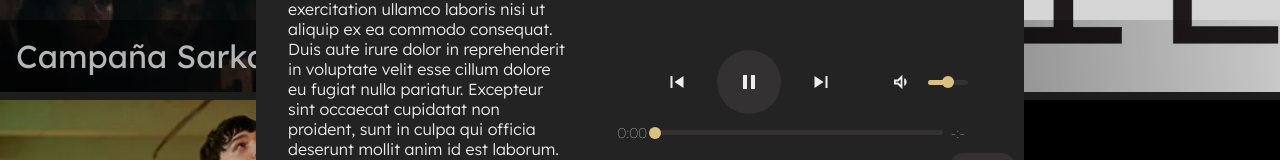
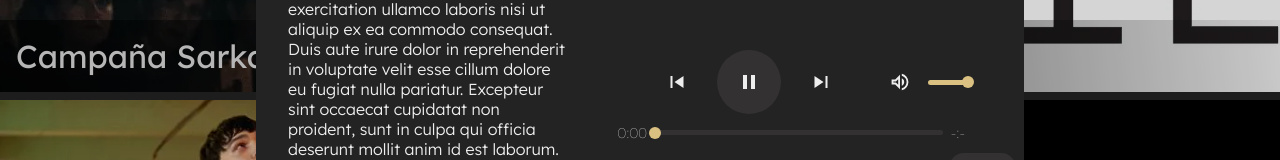
Before and after one commit to antoninosartori/ferla, a React (Vite) app: page / in a window 1280 px wide. Both pictures are taken after a click on the element "Campaña Sarkany". Shown: the part 1282-1442 px from the top of the page. Built offline with nearby package versions, Linux system fonts and the light colour scheme.

Commit message:
Fix first render slider volume. FER-14

```diff
--- a/src/components/DisplayButton/DisplayButton.jsx
+++ b/src/components/DisplayButton/DisplayButton.jsx
@@ -25,8 +25,8 @@ export default function DisplayButton() {
       player,
    } = useContext(AppContext)
 
-   const [volume, setVolume] = useState(50)
-   const [prevVolume, setPrevVolume] = useState(50)
+   const [volume, setVolume] = useState(100)
+   const [prevVolume, setPrevVolume] = useState(100)
 
    const tracks = player?.tracks
    const currentTrackIndex = tracks?.findIndex(track => track.id === currentSong?.id)
--- a/src/index.css
+++ b/src/index.css
@@ -62,6 +62,9 @@ body {
 	overflow-x: hidden;
 }
 
+.body--no-scroll{
+   overflow: hidden;
+}
 
 @media (max-width: 768px) {
 	:root {
--- a/src/layouts/MainLayout/MainLayout.jsx
+++ b/src/layouts/MainLayout/MainLayout.jsx
@@ -1,6 +1,7 @@
 import './MainLayout.css'
 
 export default function MainLayout({children}) {
+
   return (
       <main className='MainLayout-layout-container'>
          {/* < Navbar /> */}
```
